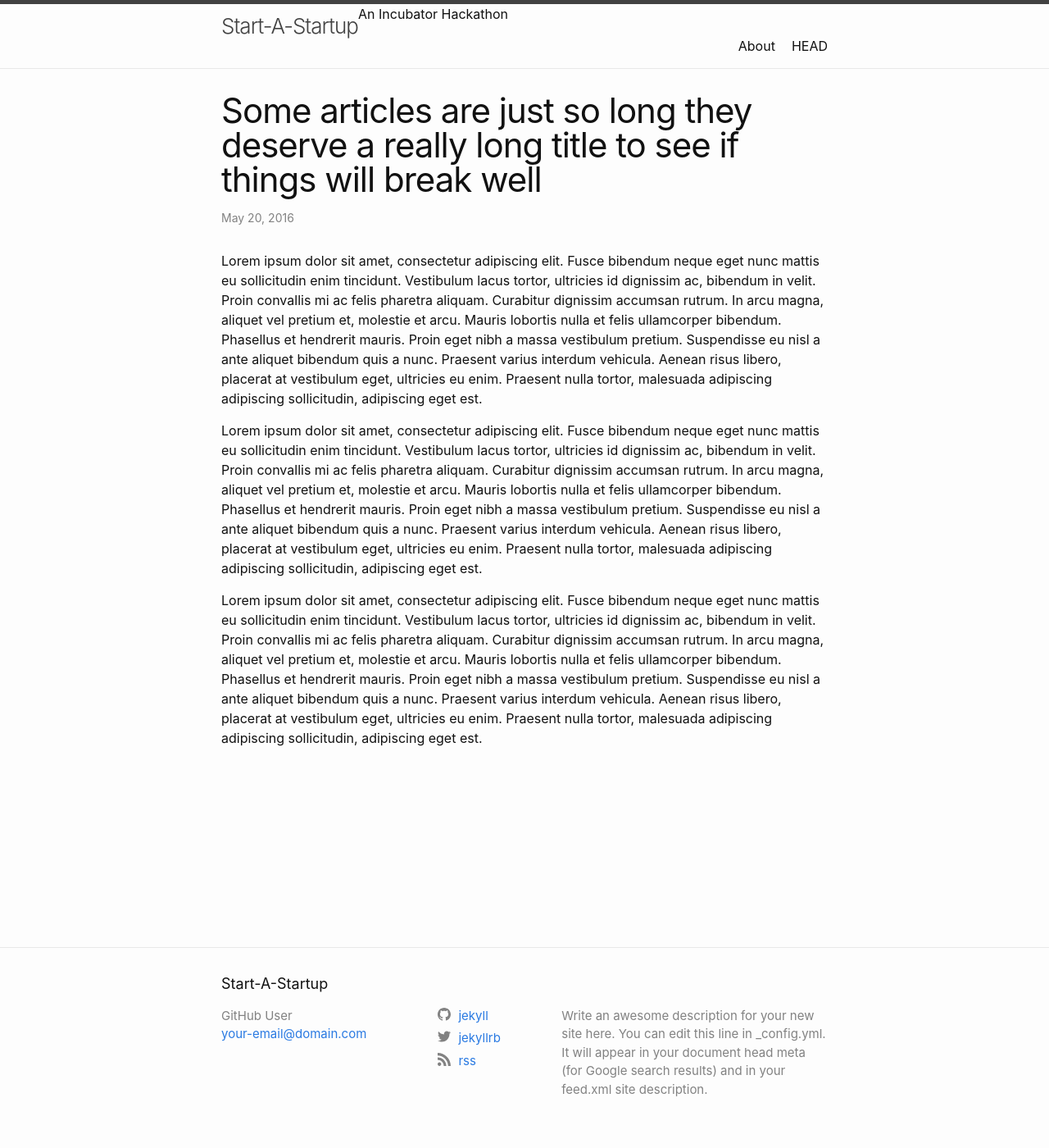
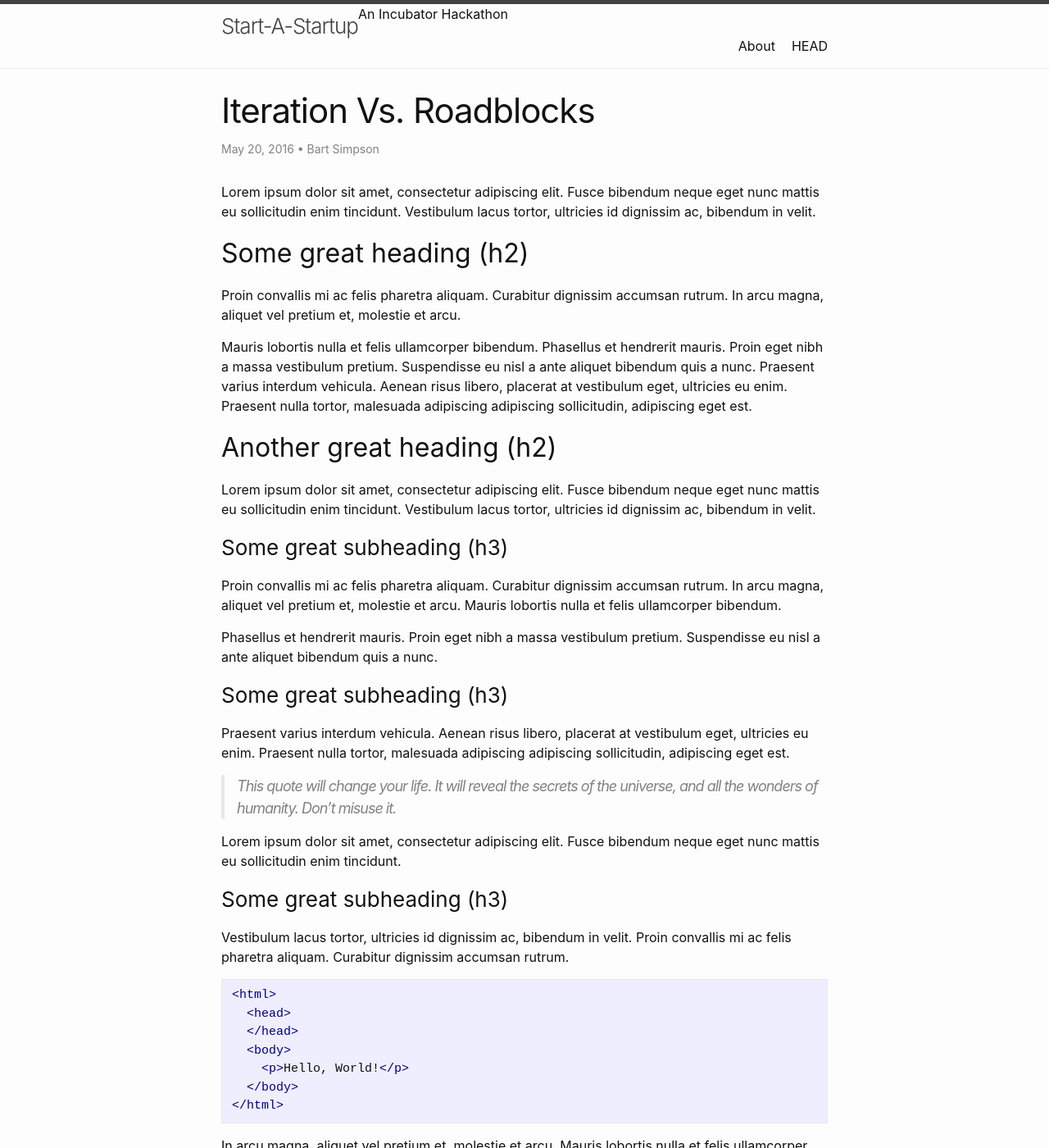
Before and after one commit to Start-A-Startup/start-a-startup-website, a Jekyll site: the page built from _posts/2016-05-20-iteration-vs-roadblocks.md, in a window 1280 px wide and 1400 px high. Shown: the whole window at 82% size. Built offline with Jekyll 4.4.1, drawn with Linux system fonts in a browser that asks for light colours; some of the changed lines change nothing that is shown; some of the changed text lies outside the part shown.

Commit message:
Update 2016-05-20-iteration-vs-roadblocks.md

````diff
--- a/_posts/2016-05-20-iteration-vs-roadblocks.md
+++ b/_posts/2016-05-20-iteration-vs-roadblocks.md
@@ -1,11 +1,105 @@
 ---
 layout: post
-title: "Some articles are just so long they deserve a really long title to see if things will break well"
-categories: misc
+title: "Iteration Vs. Roadblocks"
+categories: junk
+author: "Bart Simpson"
+meta: "Springfield"
 ---
 
-Lorem ipsum dolor sit amet, consectetur adipiscing elit. Fusce bibendum neque eget nunc mattis eu sollicitudin enim tincidunt. Vestibulum lacus tortor, ultricies id dignissim ac, bibendum in velit. Proin convallis mi ac felis pharetra aliquam. Curabitur dignissim accumsan rutrum. In arcu magna, aliquet vel pretium et, molestie et arcu. Mauris lobortis nulla et felis ullamcorper bibendum. Phasellus et hendrerit mauris. Proin eget nibh a massa vestibulum pretium. Suspendisse eu nisl a ante aliquet bibendum quis a nunc. Praesent varius interdum vehicula. Aenean risus libero, placerat at vestibulum eget, ultricies eu enim. Praesent nulla tortor, malesuada adipiscing adipiscing sollicitudin, adipiscing eget est.
+Lorem ipsum dolor sit amet, consectetur adipiscing elit. Fusce bibendum neque eget nunc mattis eu sollicitudin enim tincidunt. Vestibulum lacus tortor, ultricies id dignissim ac, bibendum in velit.
 
-Lorem ipsum dolor sit amet, consectetur adipiscing elit. Fusce bibendum neque eget nunc mattis eu sollicitudin enim tincidunt. Vestibulum lacus tortor, ultricies id dignissim ac, bibendum in velit. Proin convallis mi ac felis pharetra aliquam. Curabitur dignissim accumsan rutrum. In arcu magna, aliquet vel pretium et, molestie et arcu. Mauris lobortis nulla et felis ullamcorper bibendum. Phasellus et hendrerit mauris. Proin eget nibh a massa vestibulum pretium. Suspendisse eu nisl a ante aliquet bibendum quis a nunc. Praesent varius interdum vehicula. Aenean risus libero, placerat at vestibulum eget, ultricies eu enim. Praesent nulla tortor, malesuada adipiscing adipiscing sollicitudin, adipiscing eget est.
+## Some great heading (h2)
 
-Lorem ipsum dolor sit amet, consectetur adipiscing elit. Fusce bibendum neque eget nunc mattis eu sollicitudin enim tincidunt. Vestibulum lacus tortor, ultricies id dignissim ac, bibendum in velit. Proin convallis mi ac felis pharetra aliquam. Curabitur dignissim accumsan rutrum. In arcu magna, aliquet vel pretium et, molestie et arcu. Mauris lobortis nulla et felis ullamcorper bibendum. Phasellus et hendrerit mauris. Proin eget nibh a massa vestibulum pretium. Suspendisse eu nisl a ante aliquet bibendum quis a nunc. Praesent varius interdum vehicula. Aenean risus libero, placerat at vestibulum eget, ultricies eu enim. Praesent nulla tortor, malesuada adipiscing adipiscing sollicitudin, adipiscing eget est.
+Proin convallis mi ac felis pharetra aliquam. Curabitur dignissim accumsan rutrum. In arcu magna, aliquet vel pretium et, molestie et arcu.
+
+Mauris lobortis nulla et felis ullamcorper bibendum. Phasellus et hendrerit mauris. Proin eget nibh a massa vestibulum pretium. Suspendisse eu nisl a ante aliquet bibendum quis a nunc. Praesent varius interdum vehicula. Aenean risus libero, placerat at vestibulum eget, ultricies eu enim. Praesent nulla tortor, malesuada adipiscing adipiscing sollicitudin, adipiscing eget est.
+
+## Another great heading (h2)
+
+Lorem ipsum dolor sit amet, consectetur adipiscing elit. Fusce bibendum neque eget nunc mattis eu sollicitudin enim tincidunt. Vestibulum lacus tortor, ultricies id dignissim ac, bibendum in velit.
+
+### Some great subheading (h3)
+
+Proin convallis mi ac felis pharetra aliquam. Curabitur dignissim accumsan rutrum. In arcu magna, aliquet vel pretium et, molestie et arcu. Mauris lobortis nulla et felis ullamcorper bibendum.
+
+Phasellus et hendrerit mauris. Proin eget nibh a massa vestibulum pretium. Suspendisse eu nisl a ante aliquet bibendum quis a nunc.
+
+### Some great subheading (h3)
+
+Praesent varius interdum vehicula. Aenean risus libero, placerat at vestibulum eget, ultricies eu enim. Praesent nulla tortor, malesuada adipiscing adipiscing sollicitudin, adipiscing eget est.
+
+> This quote will change your life. It will reveal the secrets of the universe, and all the wonders of humanity. Don't misuse it.
+
+Lorem ipsum dolor sit amet, consectetur adipiscing elit. Fusce bibendum neque eget nunc mattis eu sollicitudin enim tincidunt.
+
+### Some great subheading (h3)
+
+Vestibulum lacus tortor, ultricies id dignissim ac, bibendum in velit. Proin convallis mi ac felis pharetra aliquam. Curabitur dignissim accumsan rutrum.
+
+```html
+<html>
+  <head>
+  </head>
+  <body>
+    <p>Hello, World!</p>
+  </body>
+</html>
+```
+
+
+In arcu magna, aliquet vel pretium et, molestie et arcu. Mauris lobortis nulla et felis ullamcorper bibendum. Phasellus et hendrerit mauris.
+
+#### You might want a sub-subheading (h4)
+
+In arcu magna, aliquet vel pretium et, molestie et arcu. Mauris lobortis nulla et felis ullamcorper bibendum. Phasellus et hendrerit mauris.
+
+In arcu magna, aliquet vel pretium et, molestie et arcu. Mauris lobortis nulla et felis ullamcorper bibendum. Phasellus et hendrerit mauris.
+
+#### But it's probably overkill (h4)
+
+In arcu magna, aliquet vel pretium et, molestie et arcu. Mauris lobortis nulla et felis ullamcorper bibendum. Phasellus et hendrerit mauris.
+
+### Oh hai, an unordered list!!
+
+In arcu magna, aliquet vel pretium et, molestie et arcu. Mauris lobortis nulla et felis ullamcorper bibendum. Phasellus et hendrerit mauris.
+
+- First item, yo
+- Second item, dawg
+- Third item, what what?!
+- Fourth item, fo sheezy my neezy
+
+### Oh hai, an ordered list!!
+
+In arcu magna, aliquet vel pretium et, molestie et arcu. Mauris lobortis nulla et felis ullamcorper bibendum. Phasellus et hendrerit mauris.
+
+1. First item, yo
+2. Second item, dawg
+3. Third item, what what?!
+4. Fourth item, fo sheezy my neezy
+
+
+
+## Headings are cool! (h2)
+
+Proin eget nibh a massa vestibulum pretium. Suspendisse eu nisl a ante aliquet bibendum quis a nunc. Praesent varius interdum vehicula. Aenean risus libero, placerat at vestibulum eget, ultricies eu enim. Praesent nulla tortor, malesuada adipiscing adipiscing sollicitudin, adipiscing eget est.
+
+Praesent nulla tortor, malesuada adipiscing adipiscing sollicitudin, adipiscing eget est.
+
+Proin eget nibh a massa vestibulum pretium. Suspendisse eu nisl a ante aliquet bibendum quis a nunc.
+
+### Tables
+
+Title 1               | Title 2               | Title 3               | Title 4
+--------------------- | --------------------- | --------------------- | ---------------------
+lorem                 | lorem ipsum           | lorem ipsum dolor     | lorem ipsum dolor sit
+lorem ipsum dolor sit | lorem ipsum dolor sit | lorem ipsum dolor sit | lorem ipsum dolor sit
+lorem ipsum dolor sit | lorem ipsum dolor sit | lorem ipsum dolor sit | lorem ipsum dolor sit
+lorem ipsum dolor sit | lorem ipsum dolor sit | lorem ipsum dolor sit | lorem ipsum dolor sit
+
+
+Title 1 | Title 2 | Title 3 | Title 4
+--- | --- | --- | ---
+lorem | lorem ipsum | lorem ipsum dolor | lorem ipsum dolor sit
+lorem ipsum dolor sit amet | lorem ipsum dolor sit amet consectetur | lorem ipsum dolor sit amet | lorem ipsum dolor sit
+lorem ipsum dolor | lorem ipsum | lorem | lorem ipsum
+lorem ipsum dolor | lorem ipsum dolor sit | lorem ipsum dolor sit amet | lorem ipsum dolor sit amet consectetur
````
